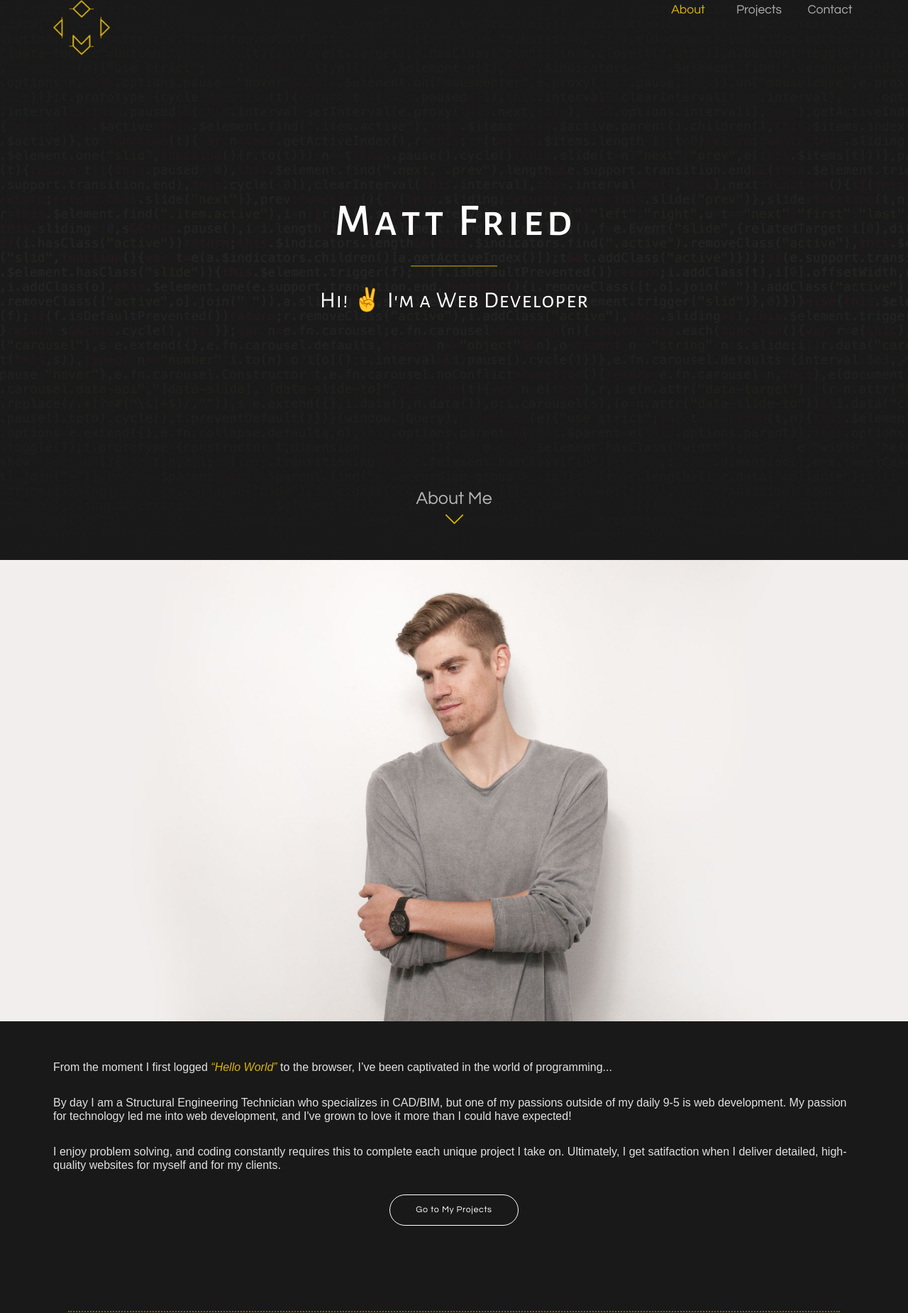
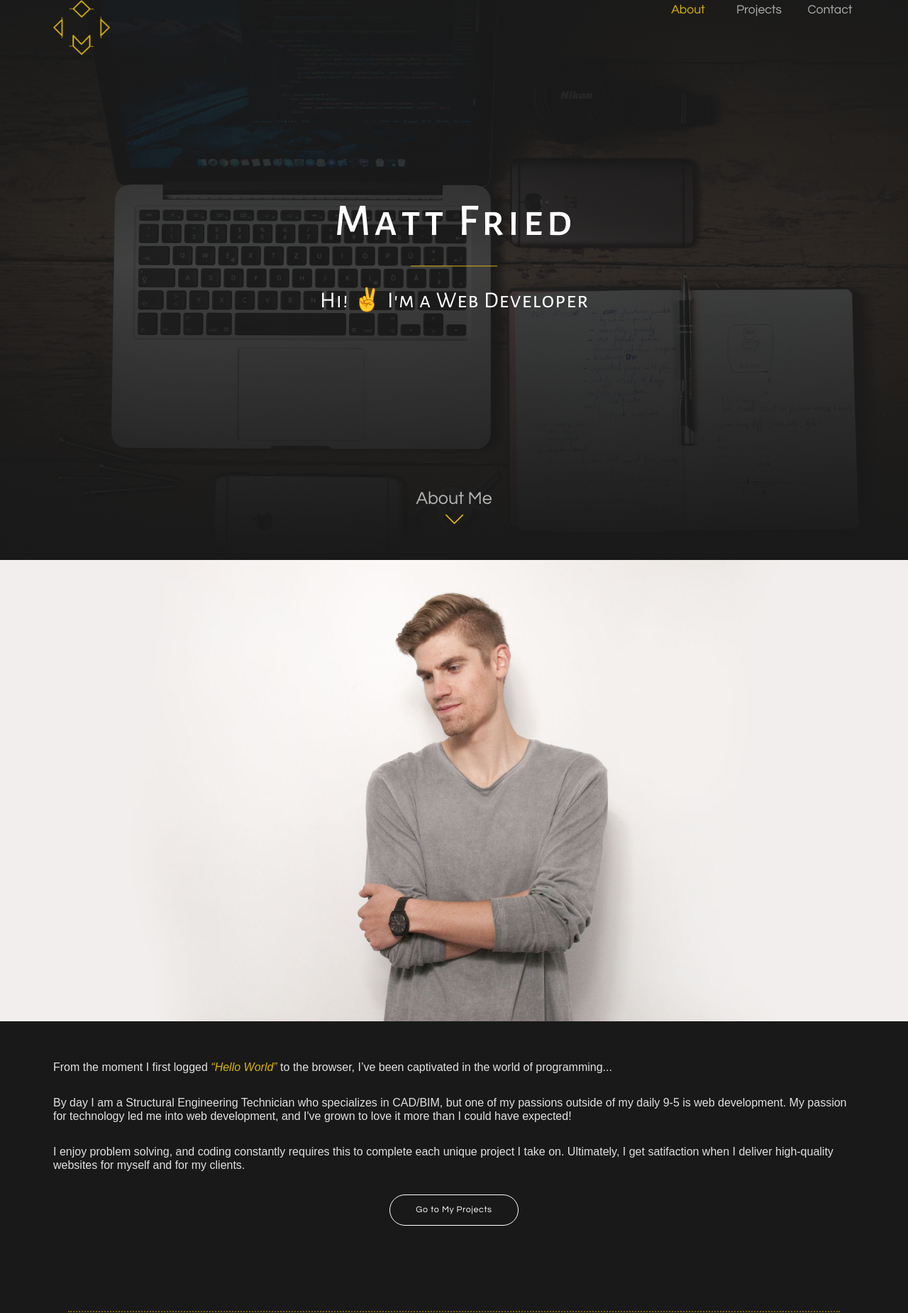
Before and after one commit to mattfried/portfolio, a PHP site: page / in a window 1280 px wide. Shown: the part 46-1896 px from the top of the page at 71% size. Run offline with PHP 8.4, Linux system fonts and the light colour scheme; some web fonts are replaced.

Commit message:
changed cover background img and slight about me write up edit

```diff
--- a/css/style.css
+++ b/css/style.css
@@ -61,9 +61,9 @@ i {
   background:
     linear-gradient(to top,
     rgb(25, 25, 25),
-    rgba(25, 25, 25, 0.95),
+    rgba(25, 25, 25, 0.8),
     rgb(25, 25, 25)),
-    url('../img/coding.jpg') center no-repeat;
+    url('../img/coding-station.jpg') center no-repeat;
     background-size: cover;
     background-attachment: fixed;
     text-align: center;
--- a/index.php
+++ b/index.php
@@ -46,7 +46,7 @@ include('includes/header.php');
       My passion for technology led me into web development, and I've grown to love it more than I could have expected!
     </p>
     <p>
-      I enjoy problem solving, and coding constantly requires this to complete each unique project I take on. Ultimately, I get satifaction when I deliver detailed, high-quality websites for myself and for my clients.
+      I enjoy problem solving, and coding constantly requires this to complete each unique project I take on. Ultimately, I get satifaction when I deliver high-quality websites for myself and for my clients.
     </p>
 
     <div class="buttonContainer">
```
Also changed, not shown: img/coding-station.jpg (added), 1 other file.
